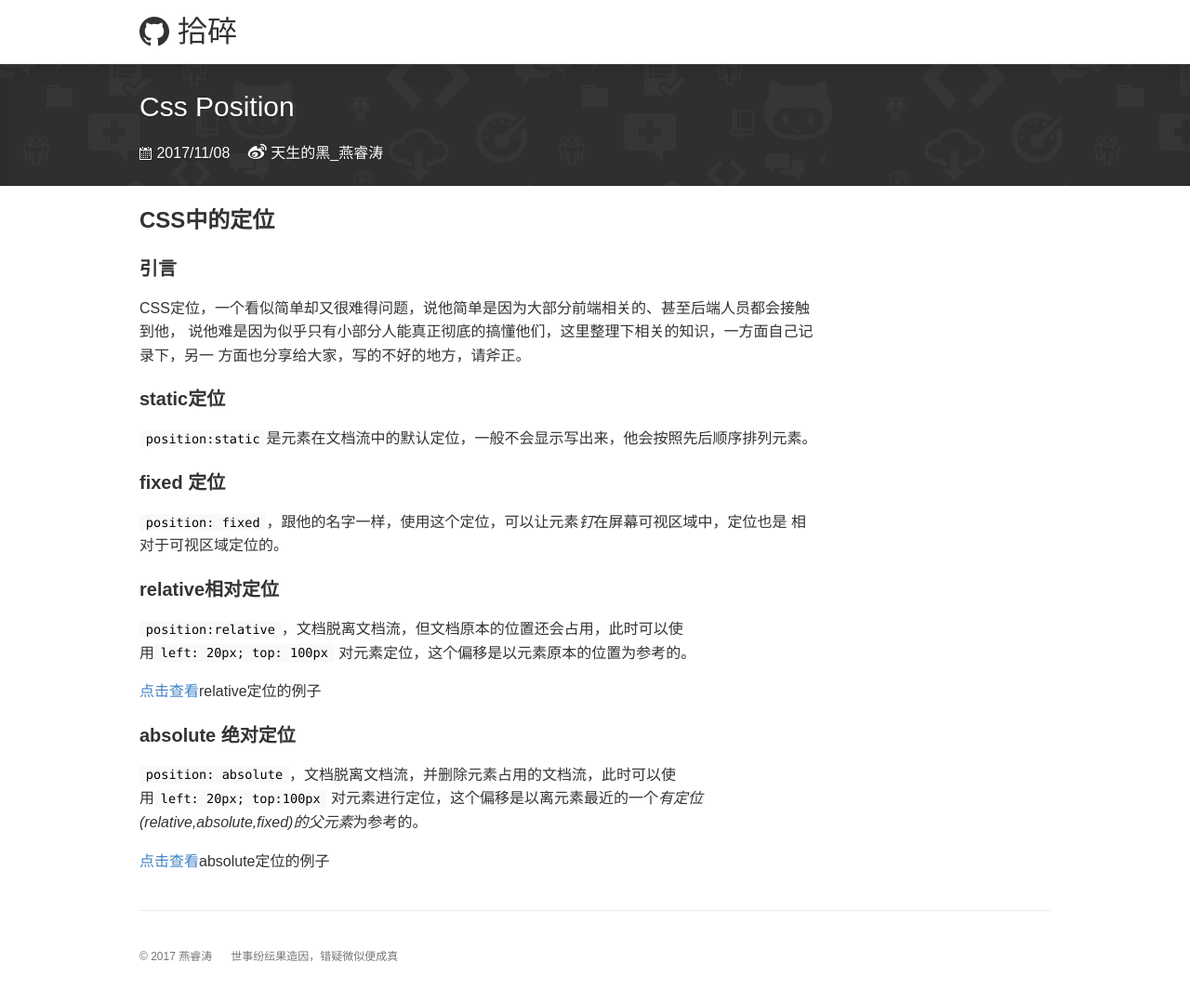
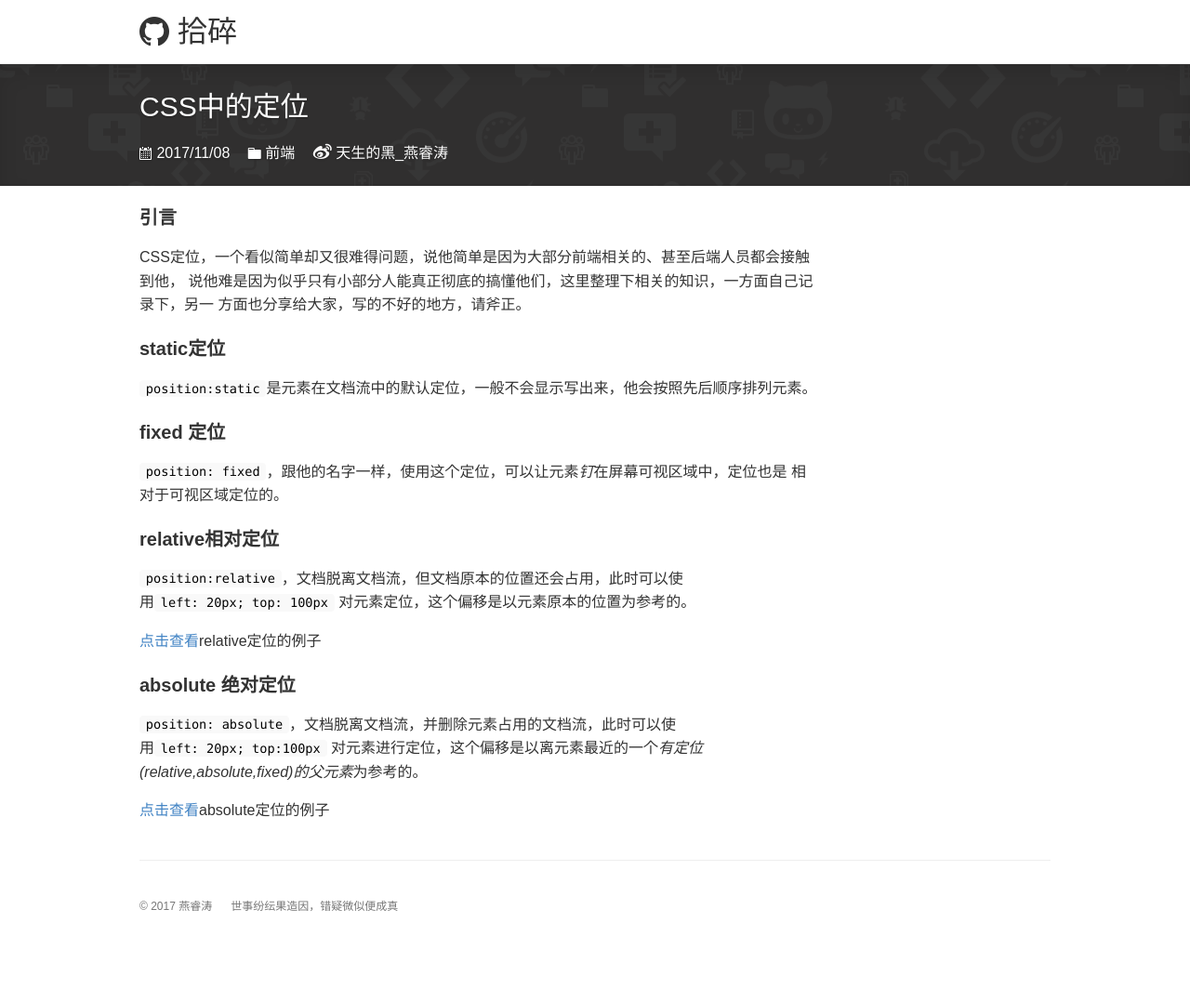
Before and after one commit to rtyan/rtyan.github.io, a Jekyll site: the page built from _posts/2017-11-08-CSS-position.md, in a window 1280 px wide. Shown: the whole page at 93% size. Built offline with Jekyll 4.4.1, drawn with Linux system fonts in a browser that asks for light colours; nearby versions of some CDN libraries; our own code applies the rules of GitHub Pages for plain Markdown files; library files that are not in the unit come from our copies; after the commit the page ends 1024 px from its top, so only the background shows below that.

Commit message:
Update 2017-11-08-CSS-position.md

```diff
--- a/_posts/2017-11-08-CSS-position.md
+++ b/_posts/2017-11-08-CSS-position.md
@@ -1,4 +1,9 @@
-### CSS中的定位
+---
+layout: post
+title:  CSS中的定位
+date:   2017-11-08 20:08:10
+categories: 前端
+---
 
 #### 引言
 CSS定位，一个看似简单却又很难得问题，说他简单是因为大部分前端相关的、甚至后端人员都会接触到他，
```
